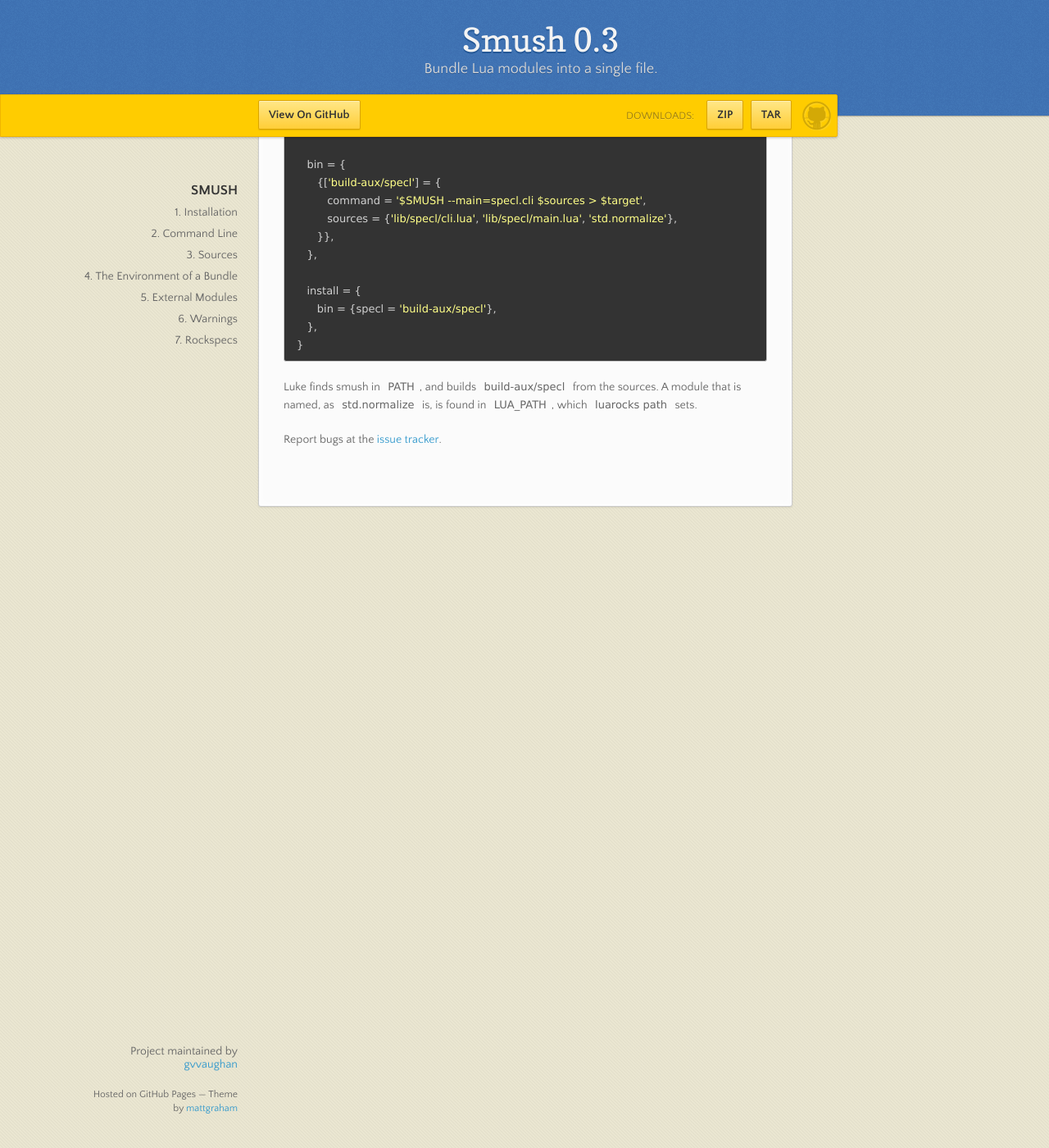
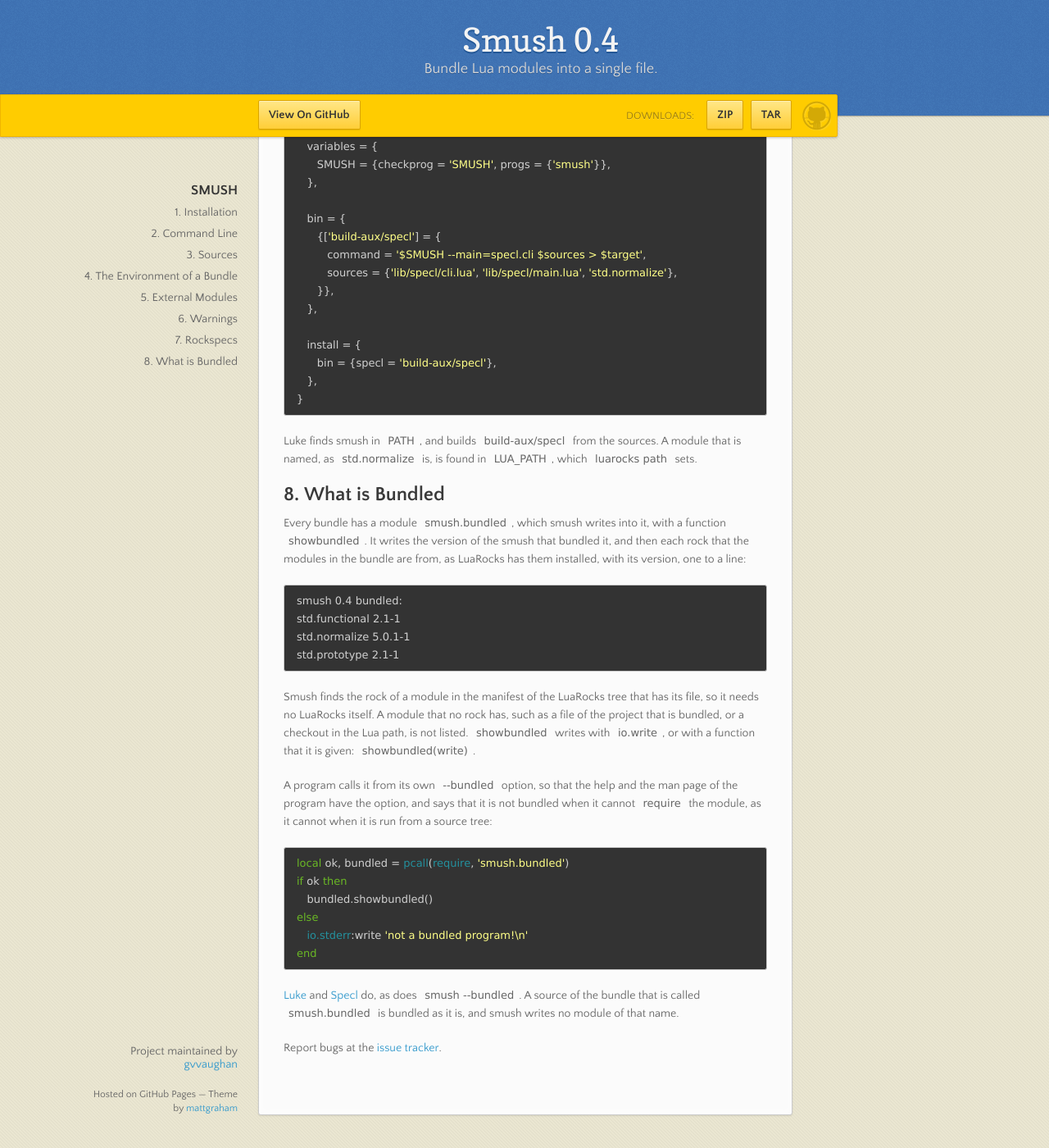
Before and after one commit to gvvaughan/smush, a Jekyll site: the page built from index.md, in a window 1280 px wide and 1400 px high, scrolled down 2862 px. Shown: the whole window at 82% size. Built offline with Jekyll 4.4.1, drawn with Linux system fonts in a browser that asks for light colours; nearby versions of some CDN libraries; our own code applies the rules of GitHub Pages for plain Markdown files; some of the changed text lies outside the part shown.

Commit message:
gh-pages: update to smush 0.4.

```diff
--- a/_config.yml
+++ b/_config.yml
@@ -4,7 +4,7 @@ account: gvvaughan
 name:         Smush
 description:  Bundle Lua modules into a single file.
 forkme:       "https://github.com/gvvaughan/smush"
-release-no:   0.3
+release-no:   0.4
 
 url:      "https://gvvaughan.github.io/smush"
 markdown: kramdown
--- a/index.md
+++ b/index.md
@@ -19,6 +19,8 @@ white space squeezed out, to run as a program or to load as a module, for
    such as those written in C
  * [warnings](#6-warnings) of the modules that a bundle needs and doesn't have
  * easy to drive [from a rockspec](#7-rockspecs), as [Luke] and [Specl] do
+ * a [`--bundled`](#8-what-is-bundled) that a program can offer, to say which
+   rocks are in it, and which smush bundled them
 
 Smush is released under the [MIT license][mit], the same license as Lua
 itself.  There is no warranty.
@@ -57,7 +59,9 @@ An option that takes a value is written `--NAME=VALUE` or `--NAME VALUE`.
     bundle (see [External Modules](#5-external-modules));
   * `--help` shows how to use smush, and exits;
   * `--version` shows which version of smush it is, and exits;
-  * `--bundled` lists the rocks bundled in smush, one to a line, and exits.
+  * `--bundled` says which version of smush it is, and lists the rocks
+    bundled in it, one to a line, and exits (see
+    [What is Bundled](#8-what-is-bundled)).
 
 Smush exits with an error for any other option.
 
@@ -171,6 +175,44 @@ Luke finds smush in `PATH`, and builds `build-aux/specl` from the sources.
 A module that is named, as `std.normalize` is, is found in `LUA_PATH`,
 which `luarocks path` sets.
 
+
+## 8. What is Bundled
+
+Every bundle has a module `smush.bundled`, which smush writes into it, with
+a function `showbundled`.  It writes the version of the smush that bundled
+it, and then each rock that the modules in the bundle are from, as LuaRocks
+has them installed, with its version, one to a line:
+
+    smush 0.4 bundled:
+    std.functional 2.1-1
+    std.normalize 5.0.1-1
+    std.prototype 2.1-1
+
+Smush finds the rock of a module in the manifest of the LuaRocks tree that
+has its file, so it needs no LuaRocks itself.  A module that no rock has,
+such as a file of the project that is bundled, or a checkout in the Lua
+path, is not listed.  `showbundled` writes with `io.write`, or with a
+function that it is given: `showbundled(write)`.
+
+A program calls it from its own `--bundled` option, so that the help and
+the man page of the program have the option, and says that it is not
+bundled when it cannot `require` the module, as it cannot when it is run
+from a source tree:
+
+{% highlight lua %}
+local ok, bundled = pcall(require, 'smush.bundled')
+if ok then
+   bundled.showbundled()
+else
+   io.stderr:write 'not a bundled program!\n'
+end
+{% endhighlight %}
+
+[Luke] and [Specl] do, as does `smush --bundled`.  A source of the bundle
+that is called `smush.bundled` is bundled as it is, and smush writes no
+module of that name.
+
+
 Report bugs at the [issue tracker][issues].
 
 
```
